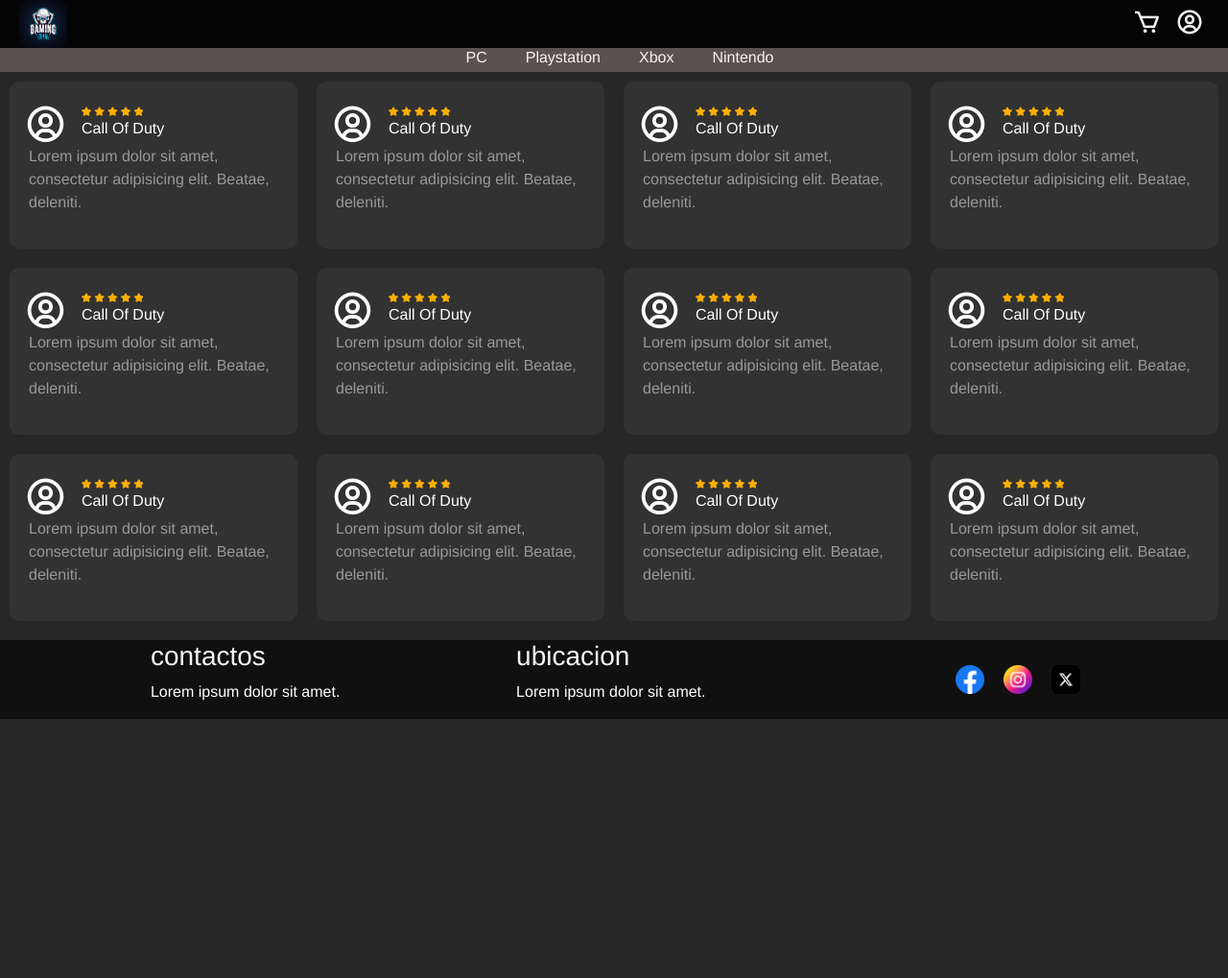
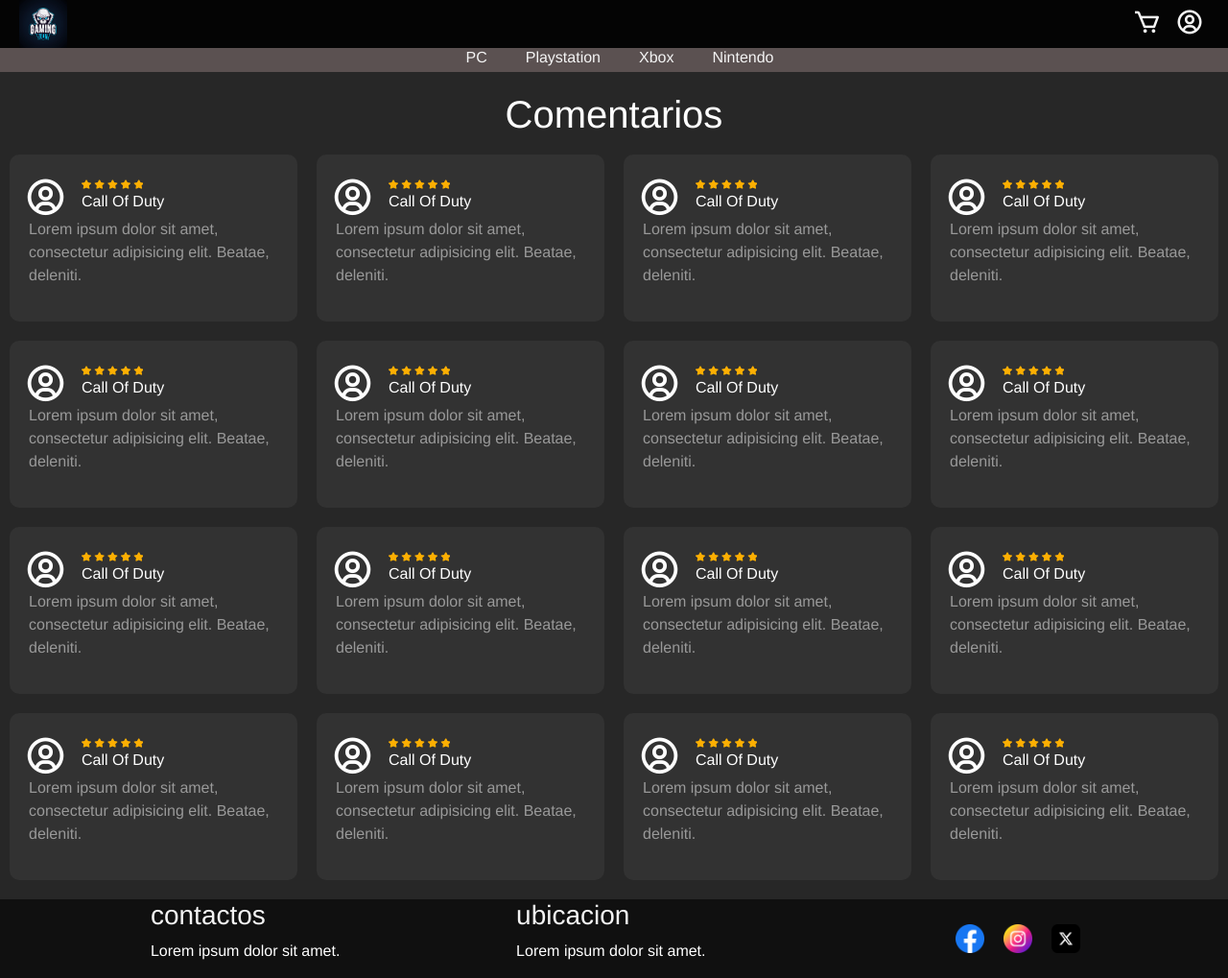
Before and after one commit to rodriii2887/game-team49665, a website: page pages/comentarios.html in a window 1280 px wide. Shown: the whole page at 96% size. Before the commit the page ends 800 px from the top, so only its background shows below. Drawn offline with nearby package versions, Linux system fonts and the light colour scheme.

Commit message:
cambios en paginas

```diff
--- a/css/style.css
+++ b/css/style.css
@@ -293,7 +293,7 @@
 .registro{
     background-color:#323232;
     margin: 40px 0 40px 0;
-    min-height: 65vh;
+    min-height: 100vh;
     display: flex;
     flex-direction: column;
     justify-content: center;
--- a/pages/comentarios.html
+++ b/pages/comentarios.html
@@ -31,14 +31,16 @@
             </nav>
     </header>
     <main>
-        <section><div class="item">
+        <section>
+            <h1 class="titulo-comen">Comentarios</h1>
+            <div class="item">
                 <div class="comen">
                     <div class="usuarios">
                         <div class="comentarios-user">
                             <i class='bx bx-user-circle'></i></a></div>
                         <div class="info">
                             <div class="estrella"></div>
-                        <a href="./mw3.html">Call Of Duty</a>
+                            <a href="./pages/mw3.html">Call Of Duty</a>
                         </div>
                     </div>
                     <div class="lorem">
@@ -50,7 +52,7 @@
                         <div class="comentarios-user"><i class='bx bx-user-circle'></i></a></div>
                         <div class="info">
                             <div class="estrella"></div>
-                        <a href="./mw3.html">Call Of Duty</a>
+                            <a href="./pages/mw3.html">Call Of Duty</a>
                         </div>
                     </div>
                     <div class="lorem">
@@ -62,7 +64,7 @@
                         <div class="comentarios-user"><i class='bx bx-user-circle'></i></a></div>
                         <div class="info">
                             <div class="estrella"></div>
-                        <a href="./mw3.html">Call Of Duty</a>
+                            <a href="./pages/mw3.html">Call Of Duty</a>
                         </div>
                     </div>
                     <div class="lorem">
@@ -74,7 +76,7 @@
                         <div class="comentarios-user"><i class='bx bx-user-circle'></i></a></div>
                         <div class="info">
                             <div class="estrella"></div>
-                        <a href="./mw3.html">Call Of Duty</a>
+                            <a href="./pages/mw3.html">Call Of Duty</a>
                         </div>
                     </div>
                     <div class="lorem">
@@ -89,7 +91,7 @@
                             <i class='bx bx-user-circle'></i></a></div>
                         <div class="info">
                             <div class="estrella"></div>
-                        <a href="./mw3.html">Call Of Duty</a>
+                            <a href="./pages/mw3.html">Call Of Duty</a>
                         </div>
                     </div>
                     <div class="lorem">
@@ -101,7 +103,7 @@
                         <div class="comentarios-user"><i class='bx bx-user-circle'></i></a></div>
                         <div class="info">
                             <div class="estrella"></div>
-                        <a href="./mw3.html">Call Of Duty</a>
+                            <a href="./pages/mw3.html">Call Of Duty</a>
                         </div>
                     </div>
                     <div class="lorem">
@@ -113,7 +115,7 @@
                         <div class="comentarios-user"><i class='bx bx-user-circle'></i></a></div>
                         <div class="info">
                             <div class="estrella"></div>
-                        <a href="./mw3.html">Call Of Duty</a>
+                            <a href="./pages/mw3.html">Call Of Duty</a>
                         </div>
                     </div>
                     <div class="lorem">
@@ -125,7 +127,7 @@
                         <div class="comentarios-user"><i class='bx bx-user-circle'></i></a></div>
                         <div class="info">
                             <div class="estrella"></div>
-                        <a href="./mw3.html">Call Of Duty</a>
+                            <a href="./pages/mw3.html">Call Of Duty</a>
                         </div>
                     </div>
                     <div class="lorem">
@@ -140,7 +142,7 @@
                             <i class='bx bx-user-circle'></i></a></div>
                         <div class="info">
                             <div class="estrella"></div>
-                        <a href="./mw3.html">Call Of Duty</a>
+                            <a href="./pages/mw3.html">Call Of Duty</a>
                         </div>
                     </div>
                     <div class="lorem">
@@ -152,7 +154,7 @@
                         <div class="comentarios-user"><i class='bx bx-user-circle'></i></a></div>
                         <div class="info">
                             <div class="estrella"></div>
-                        <a href="./mw3.html">Call Of Duty</a>
+                            <a href="./pages/mw3.html">Call Of Duty</a>
                         </div>
                     </div>
                     <div class="lorem">
@@ -164,7 +166,7 @@
                         <div class="comentarios-user"><i class='bx bx-user-circle'></i></a></div>
                         <div class="info">
                             <div class="estrella"></div>
-                        <a href="./mw3.html">Call Of Duty</a>
+                            <a href="./pages/mw3.html">Call Of Duty</a>
                         </div>
                     </div>
                     <div class="lorem">
@@ -176,7 +178,58 @@
                         <div class="comentarios-user"><i class='bx bx-user-circle'></i></a></div>
                         <div class="info">
                             <div class="estrella"></div>
-                        <a href="./mw3.html">Call Of Duty</a>
+                            <a href="./pages/mw3.html">Call Of Duty</a>
+                        </div>
+                    </div>
+                    <div class="lorem">
+                        <p>Lorem ipsum dolor sit amet, consectetur adipisicing elit. Beatae, deleniti.</p>
+                    </div>
+                </div>
+            </div>
+            <div class="item">
+                <div class="comen">
+                    <div class="usuarios">
+                        <div class="comentarios-user">
+                            <i class='bx bx-user-circle'></i></a></div>
+                        <div class="info">
+                            <div class="estrella"></div>
+                            <a href="./pages/mw3.html">Call Of Duty</a>
+                        </div>
+                    </div>
+                    <div class="lorem">
+                        <p>Lorem ipsum dolor sit amet, consectetur adipisicing elit. Beatae, deleniti.</p>
+                    </div>
+                </div>
+                <div class="comen">
+                    <div class="usuarios">
+                        <div class="comentarios-user"><i class='bx bx-user-circle'></i></a></div>
+                        <div class="info">
+                            <div class="estrella"></div>
+                            <a href="./pages/mw3.html">Call Of Duty</a>
+                        </div>
+                    </div>
+                    <div class="lorem">
+                        <p>Lorem ipsum dolor sit amet, consectetur adipisicing elit. Beatae, deleniti.</p>
+                    </div>
+                </div>
+                <div class="comen">
+                    <div class="usuarios">
+                        <div class="comentarios-user"><i class='bx bx-user-circle'></i></a></div>
+                        <div class="info">
+                            <div class="estrella"></div>
+                            <a href="./pages/mw3.html">Call Of Duty</a>
+                        </div>
+                    </div>
+                    <div class="lorem">
+                        <p>Lorem ipsum dolor sit amet, consectetur adipisicing elit. Beatae, deleniti.</p>
+                    </div>
+                </div>
+                <div class="comen comen1">
+                    <div class="usuarios">
+                        <div class="comentarios-user"><i class='bx bx-user-circle'></i></a></div>
+                        <div class="info">
+                            <div class="estrella"></div>
+                            <a href="./pages/mw3.html">Call Of Duty</a>
                         </div>
                     </div>
                     <div class="lorem">
--- a/scss/components/_main.scss
+++ b/scss/components/_main.scss
@@ -195,6 +195,11 @@
             }
         }
     }
+    .titulo-comen{
+        color: #fff;
+        text-align: center;
+        margin-top: 20px;
+    }
     .item{
         display: flex;
         justify-content: center;
@@ -293,7 +298,7 @@
 .registro{
     background-color:#323232;
     margin: 40px 0 40px 0;
-    min-height: 65vh;
+    min-height: 70.5vh;
     display: flex;
     flex-direction: column;
     justify-content: center;
@@ -522,7 +527,7 @@
 
 .cesta{
     display: flex;
-    min-height: 75vh;
+    min-height: 79.5vh;
     display: flex;
     justify-content: center;
     .contenedor-carrito{
```
Also changed, not shown: css/estilos.css. Lines whose indentation alone changed are shown as unchanged.
